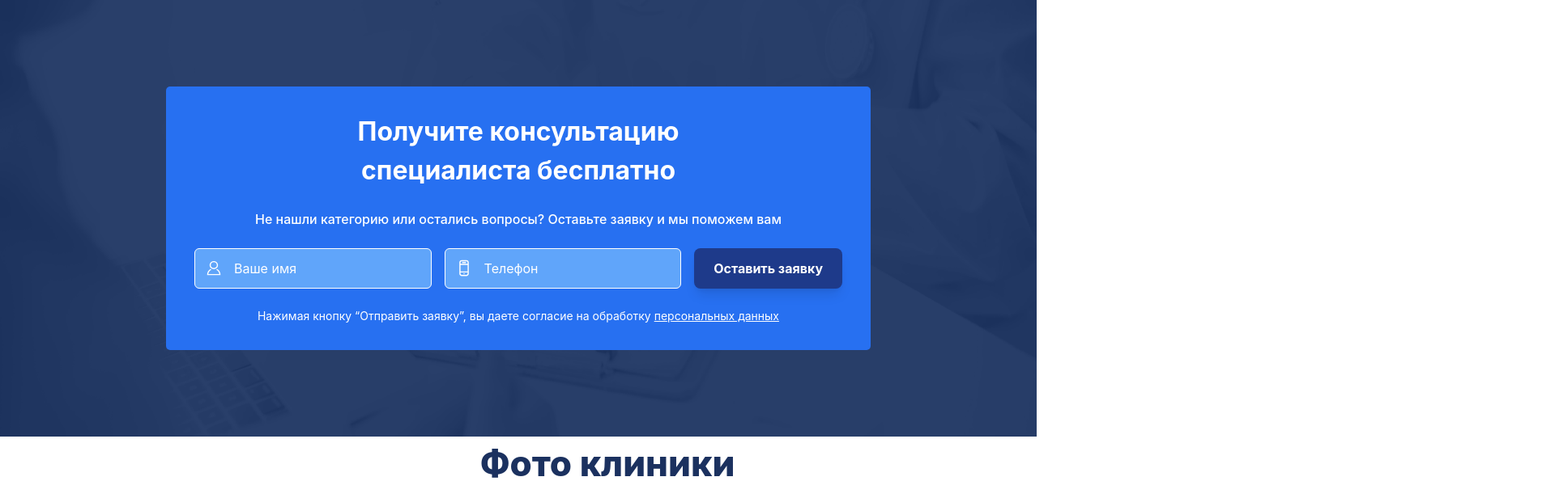
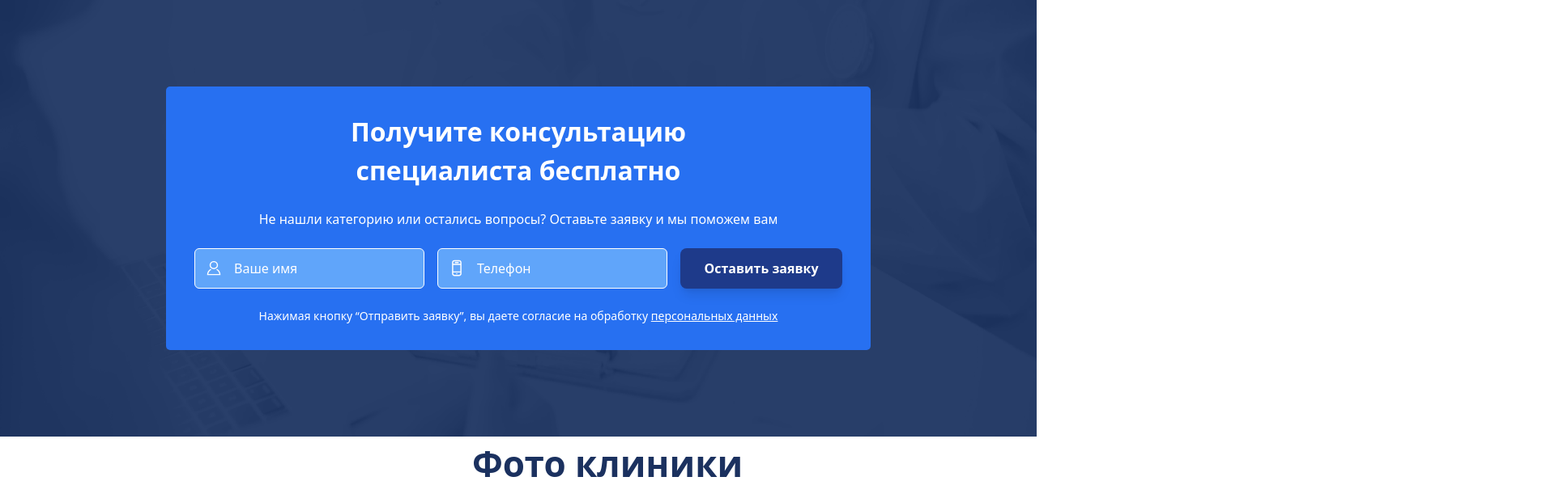
Before and after one commit to medina816/A10-figma, a plain HTML site: page index.html in a window 1280 px wide. Shown: the top 616 px of the page at 81% size, 1920 px wide, since content can reach past the window. Drawn offline with nearby package versions, Linux system fonts and the light colour scheme.

Commit message:
added style

```diff
--- a/style.css
+++ b/style.css
@@ -1,208 +1,4 @@
-.team {
-    position: relative;
-    z-index: 2;
-    max-width: 100%;
-    background-color: #162d5f;
-}
-article, aside, figcaption, figure, footer, header, hgroup, main, nav, section {
-    display: block;
-}
-*, *:before, *:after {
-    -moz-box-sizing: border-box;
-    -webkit-box-sizing: border-box;
-    box-sizing: border-box;
-}
-* {
-    padding: 0;
-    margin: 0;
-    border: 0;
-}
-*, *::before, *::after {
-    -webkit-box-sizing: border-box;
-    box-sizing: border-box;
-}
-user agent stylesheet
-section {
-    display: block;
-    unicode-bidi: isolate;
-}
-body {
-    font-family: 'Montserrat', sans-serif;
-    font-style: normal;
-    min-width: 320px;
-}
-html, body {
-    width: 100%;
-    line-height: 1;
-    font-size: 16px;
-    -ms-text-size-adjust: 100%;
-    -moz-text-size-adjust: 100%;
-    -webkit-text-size-adjust: 100%;
-}
-body {
-    font-family: "Montserrat", sans-serif;
-    font-size: 1rem;
-    font-weight: 400;
-    color: #3f578b;
-}
-body {
-    font-family: -apple-system, BlinkMacSystemFont, "Segoe UI", Roboto, "Helvetica Neue", Arial, "Noto Sans", sans-serif, "Apple Color Emoji", "Segoe UI Emoji", "Segoe UI Symbol", "Noto Color Emoji";
-    font-size: 1rem;
-    font-weight: 400;
-    line-height: 1.5;
-    margin: 0;
-    text-align: left;
-    color: #212529;
-    background-color: #fff;
-}
-:root {
-    --ui-icon-size-xs: 26px;
-    --ui-icon-size-sm: 31px;
-    --ui-icon-size-md: 39px;
-    --ui-icon-size-lg: 47px;
-    --ui-icon-size: 39px;
-    --ui-icon-service-bg-color: #ebeff2;
-}
-:root {
-    --ui-text-letter-spacing-auto: auto;
-    --ui-text-letter-spacing-neg-3: -0.01em;
-    --ui-text-letter-spacing-neg-2: -0.02em;
-    --ui-text-letter-spacing-neg-1: -0.03em;
-    --ui-text-letter-spacing-3: .15em;
-    --ui-text-letter-spacing-2: .1em;
-    --ui-text-letter-spacing-1: .025em;
-    --ui-text-decoration-style-dashed: dashed;
-    --ui-text-decoration-style-wavy: wavy;
-    --ui-text-decoration-style-dotted: dotted;
-    --ui-text-decoration-style-double: double;
-    --ui-text-decoration-style-solid: solid;
-    --ui-text-decoration-line-overline: overline;
-    --ui-text-decoration-line-line-through: line-through;
-    --ui-text-decoration-line-underline: underline;
-    --ui-text-transform-lowercase: lowercase;
-    --ui-text-transform-uppercase: uppercase;
-    --ui-text-transform-capitalize: capitalize;
-    --ui-text-transform-none: none;
-    --ui-space-inset-8xl: 72px;
-    --ui-space-inset-7xl: 64px;
-    --ui-space-inset-6xl: 48px;
-    --ui-space-inset-5xl: 40px;
-    --ui-space-inset-4xl: 36px;
-    --ui-space-inset-3xl: 32px;
-    --ui-space-inset-2xl: 28px;
-    --ui-space-inset-xl2: 26px;
-    --ui-space-inset-xl: 24px;
-    --ui-space-inset-lg2: 22px;
-    --ui-space-inset-lg: 20px;
-    --ui-space-inset-md2: 18px;
-    --ui-space-inset-md: 16px;
-    --ui-space-inset-sm2: 14px;
-    --ui-space-inset-sm: 12px;
-    --ui-space-inset-xs2: 10px;
-    --ui-space-inset-xs: 8px;
-    --ui-space-inset-2xs2: 6px;
-    --ui-space-inset-2xs: 4px;
-    --ui-space-inset-3xs: 2px;
-    --ui-space-inset-none: 0;
-    --ui-space-inline-8xl-neg: -72px;
-    --ui-space-inline-7xl-neg: -64px;
-    --ui-space-inline-6xl-neg: -48px;
-    --ui-space-inline-5xl-neg: -40px;
-    --ui-space-inline-4xl-neg: -36px;
-    --ui-space-inline-3xl-neg: -32px;
-    --ui-space-inline-2xl-neg: -28px;
-    --ui-space-inline-xl2-neg: -26px;
-    --ui-space-inline-xl-neg: -24px;
-    --ui-space-inline-lg2-neg: -22px;
 
-}
-
-:root {
-    --ui-icon-size-xs: 26px;
-    --ui-icon-size-sm: 31px;
-    --ui-icon-size-md: 39px;
-    --ui-icon-size-lg: 47px;
-    --ui-icon-size: 39px;
-    --ui-icon-service-bg-color: #ebeff2;
-}
-:root {
-    --swiper-navigation-size: 44px;
-}
-:root {
-    --swiper-theme-color: #007aff;
-}
-html {
-    font-size: 16px;
-}
-html {
-    font-family: sans-serif;
-    line-height: 1.15;
-    -webkit-text-size-adjust: 100%;
-    -webkit-tap-highlight-color: rgba(0, 0, 0, 0);
-}
-@media screen and (max-width: 80rem) {
-    .team::before {
-        display: none;
-    }
-}
-.team::before {
-    position: absolute;
-    z-index: 1;
-    top: -5rem;
-    left: -3.5625rem;
-    width: 6.25rem;
-    height: 20rem;
-    content: "";
-    pointer-events: none;
-    background-image: -o-radial-gradient(#c0d3fb 0.21875rem, transparent 0);
-    background-image: radial-gradient(#c0d3fb 0.21875rem, transparent 0);
-    background-position: 0 0, 0 0.4375rem;
-    background-size: 0.875rem 0.875rem;
-}
-*, *:before, *:after {
-    -moz-box-sizing: border-box;
-    -webkit-box-sizing: border-box;
-    box-sizing: border-box;
-}
-*, *::before, *::after {
-    -webkit-box-sizing: border-box;
-    box-sizing: border-box;
-}
-@media screen and (max-width: 80rem) {
-    .team::after {
-        display: none;
-    }
-}
-.team::after {
-    position: absolute;
-    z-index: 1;
-    right: 0;
-    bottom: -9.3125rem;
-    width: 4.375rem;
-    height: 20rem;
-    content: "";
-    pointer-events: none;
-    background-image: -o-radial-gradient(#c0d3fb 0.21875rem, transparent 0);
-    background-image: radial-gradient(#c0d3fb 0.21875rem, transparent 0);
-    background-position: 0 0, 0 0.4375rem;
-    background-size: 0.875rem 0.875rem;
-}
-*, *:before, *:after {
-    -moz-box-sizing: border-box;
-    -webkit-box-sizing: border-box;
-    box-sizing: border-box;
-}
-*, *::before, *::after {
-    -webkit-box-sizing: border-box;
-    box-sizing: border-box;
-}
-::selection {
-    color: #fff;
-    background-color: #3f578b;
-.wrapper {
-    width: 1920px;
-    margin: 0 auto;
-}
 
 .header {
     width: 1920px;
@@ -885,3 +681,5 @@
 .section3-in  ul li::marker {
     color: rgb(30, 187, 146);
 }
+=======
+>>>>>>> 6b64fe8 (added style)
```
